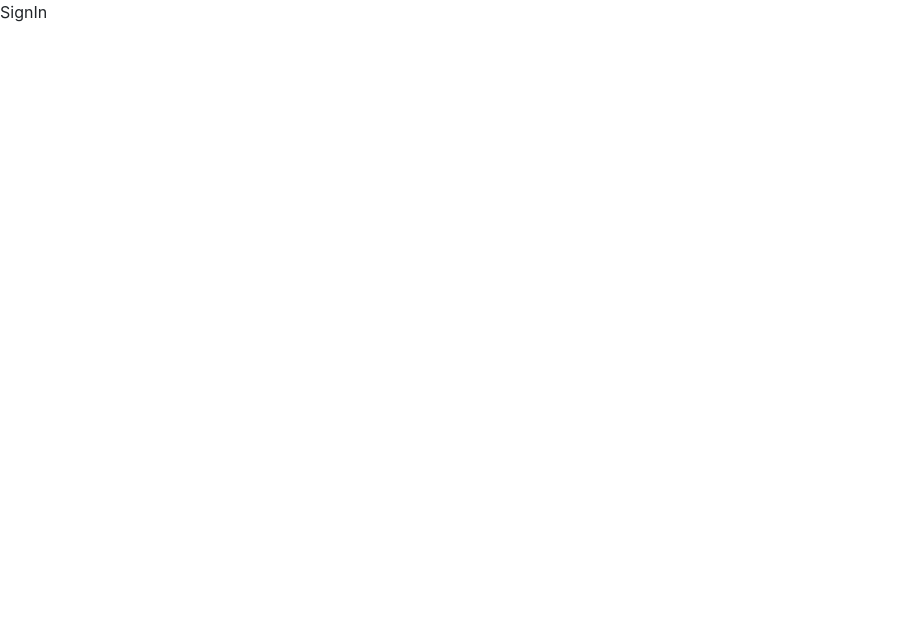
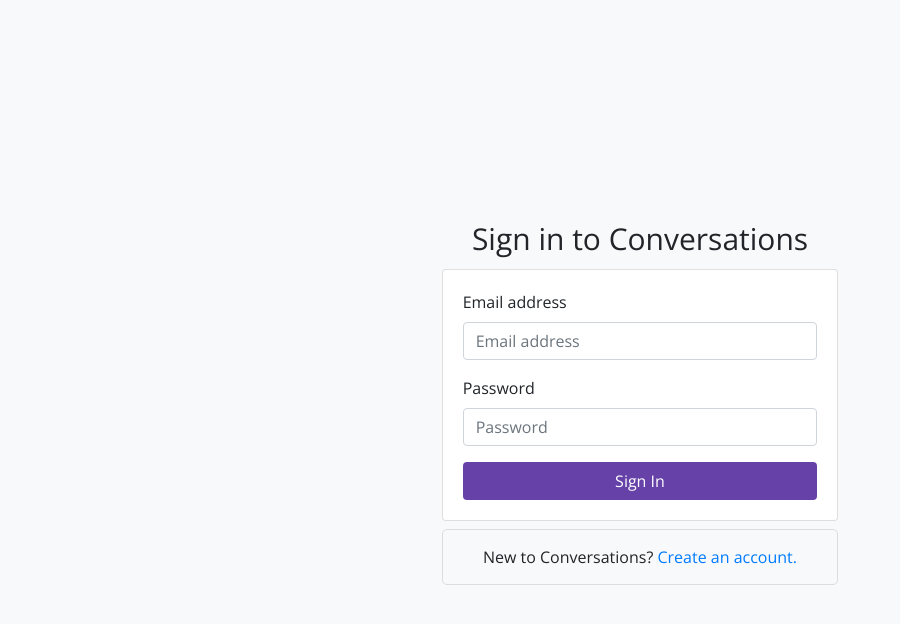
Before and after one commit to RafaelaMachado/conversation, a Vue app: page /signIn in a window 1280 px wide. Shown: the top 624 px of the page, without its empty margins (0-900 px from the left). Built offline with nearby package versions, Linux system fonts and the light colour scheme.

Commit message:
#4 - Created a SignIn static layout

```diff
--- a/src/App.vue
+++ b/src/App.vue
@@ -3,3 +3,72 @@
         <router-view/>
     </div>
 </template>
+
+<style lang="scss">
+@import url('https://fonts.googleapis.com/css?family=Open+Sans|Satisfy|Source+Code+Pro&display=swap');
+
+html, body, #app {
+    height: 100%;
+}
+
+* {
+    font-family: 'Open Sans', sans-serif;
+}
+
+pre {
+    font-family: 'Source Code Pro', monospace !important;
+}
+
+$purple: #6642a8;
+
+.form-control:focus {
+    border-color: $purple !important;
+    box-shadow: 0 0 0 0.2rem rgba($purple, .25) !important;
+}
+
+.btn.focus, .btn:focus {
+    box-shadow: 0 0 0 0.2rem rgba($purple, .25) !important;
+}
+
+.text-30 {
+    font-size: 30px;
+}
+
+.btn-link {
+    color: $purple !important;
+}
+
+.btn-purple {
+    background-color: $purple !important;
+    color: #fff !important;
+}
+
+.create-account-callout {
+    border: 1px solid #d8dee2;
+    border-radius: 5px;
+    padding: 15px 20px;
+    text-align: center;
+}
+
+::-webkit-scrollbar {
+    width: 12px;
+}
+
+::-webkit-scrollbar:horizontal {
+    height: 12px;
+}
+
+::-webkit-scrollbar-track {
+    box-shadow: none;
+    background-color: rgba(#f5f5f5, .5);
+    border-radius: 12px;
+}
+
+::-webkit-scrollbar-thumb {
+    border-radius: 12px;
+    background-color: rgba(#ccc, .5);
+    &:hover {
+        background-color: rgba(#ccc, .9);
+    }
+}
+</style>
--- a/src/views/SignIn.vue
+++ b/src/views/SignIn.vue
@@ -1,6 +1,30 @@
 <template>
-    <div>
-        SignIn
+    <div class="d-flex flex-column justify-content-center align-items-center h-100 bg-light">
+        <div class="row w-100">
+            <div class="col col-sm-12 col-md-4 offset-md-4">
+                <div class="col text-center text-30 pb-2">
+                    Sign in to Conversations
+                </div>
+                <div class="card">
+                    <div class="card-body">
+                        <form>
+                            <div class="form-group">
+                                <label for="email">Email address</label>
+                                <input type="email" id="email" class="form-control" placeholder="Email address">
+                            </div>
+                            <div class="form-group">
+                                <label for="password">Password</label>
+                                <input type="password" id="password" class="form-control" placeholder="Password">
+                            </div>
+                            <button type="button" class="btn btn-purple btn-block" >Sign In</button>
+                        </form>
+                    </div>
+                </div>
+                <div class="mt-2 text-center create-account-callout">
+                    New to Conversations? <router-link to="/signUp">Create an account.</router-link>
+                </div>
+            </div>
+        </div>
     </div>
 </template>
 
@@ -9,6 +33,3 @@ export default {
     name: 'SignIn'
 }
 </script>
-
-<style>
-</style>
```
